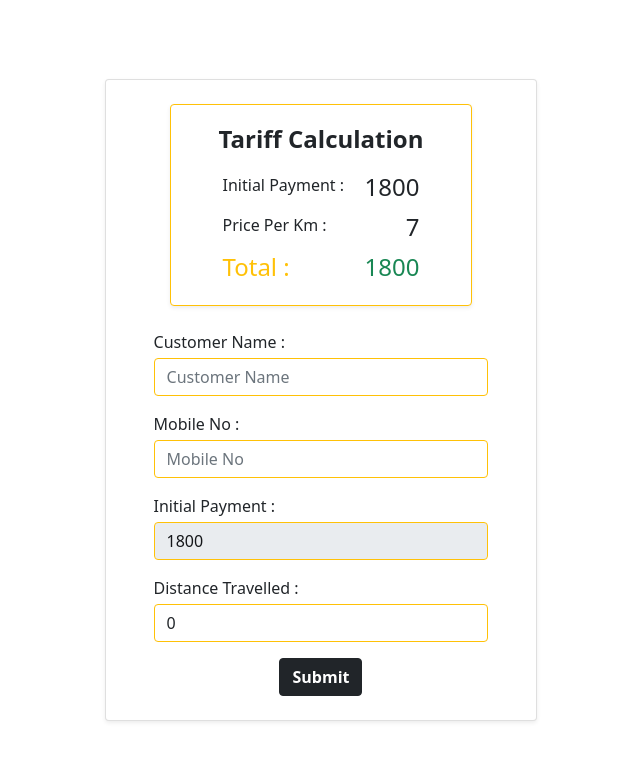
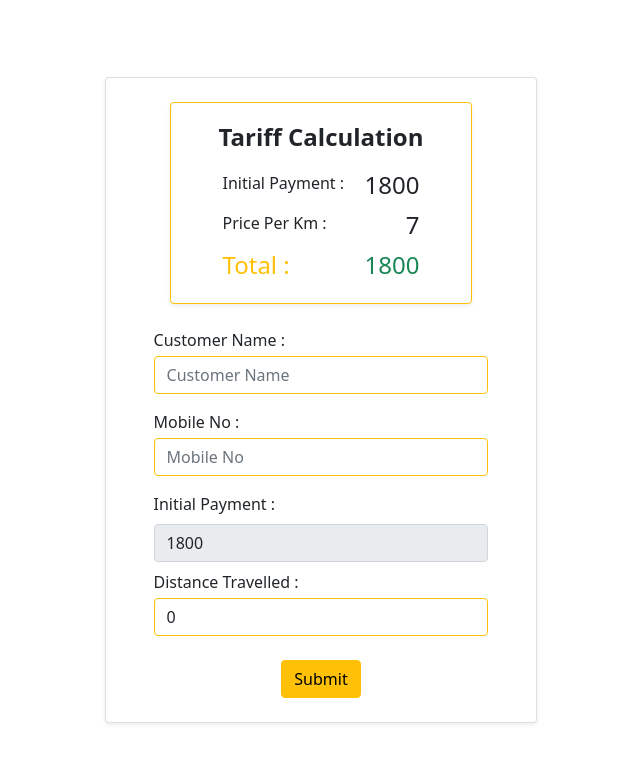
Before and after one commit to Sankhan123/Sri-vetri-taxi, a React (Create React App) app: page /one-day-trip in a window 1280 px wide. Shown: the top 762 px of the page, without its empty margins (319-959 px from the left). Built offline with nearby package versions, Linux system fonts and the light colour scheme.

Commit message:
all trips form validated

```diff
--- a/src/components/Button.jsx
+++ /dev/null
@@ -1,11 +0,0 @@
-const Button = ({ children }) => {
-  return (
-    <div className="text-center">
-      <button className="btn btn-dark text-white fw-bold mt-2">
-        {children}
-      </button>
-    </div>
-  );
-};
-
-export default Button;
--- a/src/components/Form.jsx
+++ /dev/null
@@ -1,23 +0,0 @@
-const Form = ({ id, type, placeholder, value, label,handler,min,disable }) => {
-  return (
-    <>
-      <label className="mt-2 mb-1" htmlFor={id}>
-        {label}
-      </label>
-      <input
-        className={`form-control mb-2 ${disable && "alert-dark"} border border-warning`}
-        type={type}
-        id={id}
-        name={id}
-        placeholder={placeholder}
-        value={value}
-        onChange={handler}
-        min={min}
-        disabled={disable}
-        required="required"
-      />
-    </>
-  );
-};
-
-export default Form;
--- a/src/screens/Hillstrip.jsx
+++ b/src/screens/Hillstrip.jsx
@@ -72,7 +72,7 @@ function Hillstrip() {
                                     </div>
                                     <div className=" mt-3 form-group">
                                         <label htmlFor="number">Phone No : </label>
-                                        <input required="required" onChange={(e) => setPhone(e.target.value)} name="number" value={phone} type="tel" className="form-control mt-1" placeholder="Phone No" />
+                                        <input required="required" onChange={(e) => setPhone(e.target.value)} name="number" value={phone} type="tel" pattern="^\d{10}$" className="form-control mt-1" placeholder="Phone No" />
                                     </div>
                                     <div className="row">
                                     <div className=" mt-3 col-md-6 col-sm-12 col-lg-6 form-group">
@@ -83,7 +83,7 @@ function Hillstrip() {
                                         </div>
                                          <div className=" mt-3  col-md-6 col-lg-6 col-sm-12 form-group">
                                         <label htmlFor="to">Trip To : </label>
-                                        <select id="select" name={tripto} className="form-control form-control-select2" onChange={(e) => tariffcalc(e.target.value)} data-fouc>
+                                        <select id="select" name={tripto} className="form-control form-control-select2" onChange={(e) => tariffcalc(e.target.value)} data-fouc required>
                                             <option value="">Select place</option>
                                             <option value="Yercaud">Yercaud</option>
                                             <option value="Kolli Hills">Kolli Hills</option>
@@ -96,7 +96,7 @@ function Hillstrip() {
                                     <div className="row">
                                         <div className=" mt-3 col-md-6 col-sm-12 col-lg-6 form-group">
                                         <label htmlFor="from">Days : </label>
-                                        <input required="required" value={tripdays} name="tripdays" onChange={(e) => setTripdays(e.target.value)} type="text" className="form-control mt-1" placeholder="Enter days" />
+                                        <input required="required" min="1" value={tripdays} name="tripdays" onChange={(e) => setTripdays(e.target.value)} type="number" className="form-control mt-1" placeholder="Enter days" />
                                         </div>
                                         <div className=" mt-3 col-md-6 col-sm-12 col-lg-6 form-group">
                                         <label htmlFor="from">Members : </label>
--- a/src/screens/LocalTrip.jsx
+++ b/src/screens/LocalTrip.jsx
@@ -77,12 +77,12 @@ function LocalTrip() {
                                         </div>
                                         <div className=" mt-3 form-group">
                                             <label htmlFor="number">Phone No : </label>
-                                            <input onChange={(e) => setPhone(e.target.value)} name="number" value={phone}  required="required" type="tel" className="form-control mt-1" placeholder="Phone No" />
+                                            <input onChange={(e) => setPhone(e.target.value)} name="number" value={phone}  required="required" type="tel" pattern="^\d{10}$" className="form-control mt-1" placeholder="Phone No" />
                                         </div>
                                         <div className="row">
                                             <div className=" mt-3 col-md-6 col-sm-12 col-lg-6 form-group">
                                                 <label htmlFor="from">Trip Hour : </label>
-                                                <input onChange={(e) => [setTriphr(e.target.value), setkm(e.target.value)]} value={triphr} name="triphr" type="text" required="required"  className="form-control mt-1" placeholder="Enter hour" />
+                                                <input onChange={(e) => [setTriphr(e.target.value), setkm(e.target.value)]} value={triphr} name="triphr" type="number" required="required"  className="form-control mt-1" placeholder="Enter hour" min={1} max={2} />
                                             </div>
                                             <div className=" mt-3  col-md-6 col-lg-6 col-sm-12 form-group">
                                                 <label htmlFor="to">Kms Allowed : </label>
--- a/src/screens/Oneday.jsx
+++ b/src/screens/Oneday.jsx
@@ -1,9 +1,6 @@
 import React, { useState } from "react";
 import axios from "axios";
 
-
-import Form from "../components/Form";
-import Button from "../components/Button";
 import CalCard from "../components/CalCard";
 
 function Oneday() {
@@ -29,64 +26,95 @@ function Oneday() {
       cus_name: custName,
       mobile: custNo,
       distance: kms,
-      total: totalPrice
-    }
-    async function addbill(){
-      const response = await axios.post("http://127.0.0.1:8000/api/add-day-trip",data);
-      if(response){
+      total: totalPrice,
+    };
+    async function addbill() {
+      const response = await axios.post(
+        "http://127.0.0.1:8000/api/add-day-trip",
+        data
+      );
+      if (response) {
         alert(response.data.message);
-      }else{
+      } else {
         alert("Something went wrong..!");
       }
     }
     addbill();
 
     console.log(JSON.stringify(data));
-    setCustName("")
-    setCustNo("")
-    setKms(0)
+    setCustName("");
+    setCustNo("");
+    setKms(0);
   }
-
 
   return (
     <main className="d-flex justify-content-center align-items-center  vh-100">
       <div className="card shadow-sm py-4 px-5">
-        <CalCard initPayment={initPayment} pricePerKm={pricePerKm} totalPrice={totalPrice}/>
+        <CalCard
+          initPayment={initPayment}
+          pricePerKm={pricePerKm}
+          totalPrice={totalPrice}
+        />
         <form onSubmit={submitHandler} className="pt-3">
-          <Form
+          <label className="mt-2 mb-1" htmlFor={"customer_name"}>
+            Customer Name :
+          </label>
+          <input
+            className={`form-control mb-2 border border-warning`}
+            type={"text"}
             id={"customer_name"}
-            type={"text"}
+            name={"customer_name"}
             placeholder={"Customer Name"}
-            label={"Customer Name :"}
             value={custName}
-            handler={custNameHandler}
+            onChange={custNameHandler}
+            required="required"
           />
-          <Form
+          <label className="mt-2 mb-1" htmlFor={"mobile_no"}>
+            Mobile No :
+          </label>
+          <input
+            className={`form-control mb-2 border border-warning`}
+            type={"tel"}
+            pattern="^\d{10}$"
             id={"mobile_no"}
-            type={"tel"}
+            name={"mobile_no"}
             placeholder={"Mobile No"}
-            label={"Mobile No :"}
             value={custNo}
-            handler={custNoHandler}
+            onChange={custNoHandler}
+            required="required"
           />
-          <Form
-            id={"initial_payment"}
+          <label className="mt-2 mb-1" htmlFor={"initial_payment"}>
+          Initial Payment :
+          </label>
+          <input
+            value={initPayment}
+            name="initial_payment"
+            id="initial_payment"
+            type="number"
+            className="form-control mt-1"
+            placeholder="Initial Payment"
+            disabled
+          />
+          <label className="mt-2 mb-1" htmlFor={"kms_covered"}>
+          Distance Travelled :
+          </label>
+          <input
+            className={`form-control mb-2 border border-warning`}
             type={"number"}
-            placeholder={"Initial Payment"}
-            label={"Initial Payment :"}
-            value={initPayment}
-            disable={true}
+            id={"kms_covered"}
+            name={"kms_covered"}
+            placeholder={"Distance Travelled"}
+            value={kms}
+            onChange={kmsHandler}
+            required="required"
+            min={1}
           />
-          <Form
-            id={"kms_covered"}
-            type={"number"}
-            placeholder={"Distance Travelled"}
-            label={"Distance Travelled :"}
-            value={kms}
-            handler={kmsHandler}
-            min={0}
-          />
-          <Button>Submit</Button>
+          <div className="text-center mt-4">
+            <button value="submit" className="btn btn-warning" type="submit">
+              {" "}
+              Submit{" "}
+            </button>
+          </div>
         </form>
       </div>
     </main>
--- a/src/screens/Taxi.jsx
+++ b/src/screens/Taxi.jsx
@@ -82,17 +82,17 @@ function Taxi() {
                                     </div>
                                     <div className=" mt-3 form-group">
                                         <label htmlFor="number">Phone No : </label>
-                                        <input required="required" onChange={(e) => setPhone(e.target.value)} name="number" value={phone} type="tel" className="form-control mt-1" placeholder="Phone No" />
+                                        <input required="required" onChange={(e) => setPhone(e.target.value)} name="number" value={phone} type="tel" pattern="^\d{10}$" className="form-control mt-1" placeholder="Phone No" />
                                     </div>
 
                                     <div className="row">
                                         <div className=" mt-3 col-md-6 col-sm-12 col-lg-6 form-group">
                                             <label htmlFor="kms">Distance Travelled : </label>
-                                            <input required="required" onChange={(e) => setKm(e.target.value)} name="kms" value={km} type="tel" className="form-control mt-1" placeholder="Distance Travelled" />
+                                            <input required="required" onChange={(e) => setKm(e.target.value)} name="kms" value={km} type="number" min="1" className="form-control mt-1" placeholder="Distance Travelled" />
                                         </div>
                                         <div className=" mt-3  col-md-6 col-lg-6 col-sm-12 form-group">
                                             <label htmlFor="hrs">Waiting Hours : </label>
-                                            <input required="required" value={hr} onChange={(e) => setHr(e.target.value)} name="hrs" type="tel" className="form-control mt-1" placeholder="Waiting Hours" />
+                                            <input required="required" value={hr} onChange={(e) => setHr(e.target.value)} name="hrs" type="number" min="0" className="form-control mt-1" placeholder="Waiting Hours" />
                                         </div>
                                     </div>
 
```
